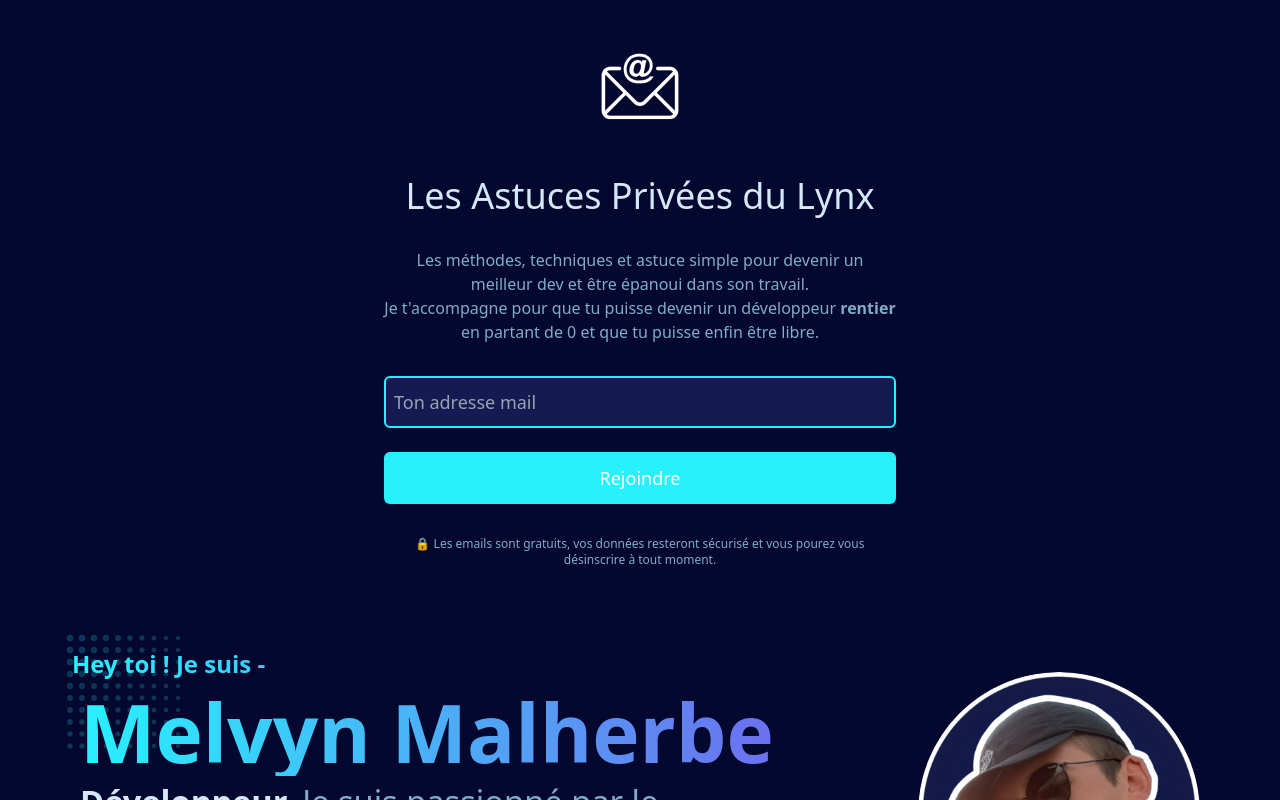
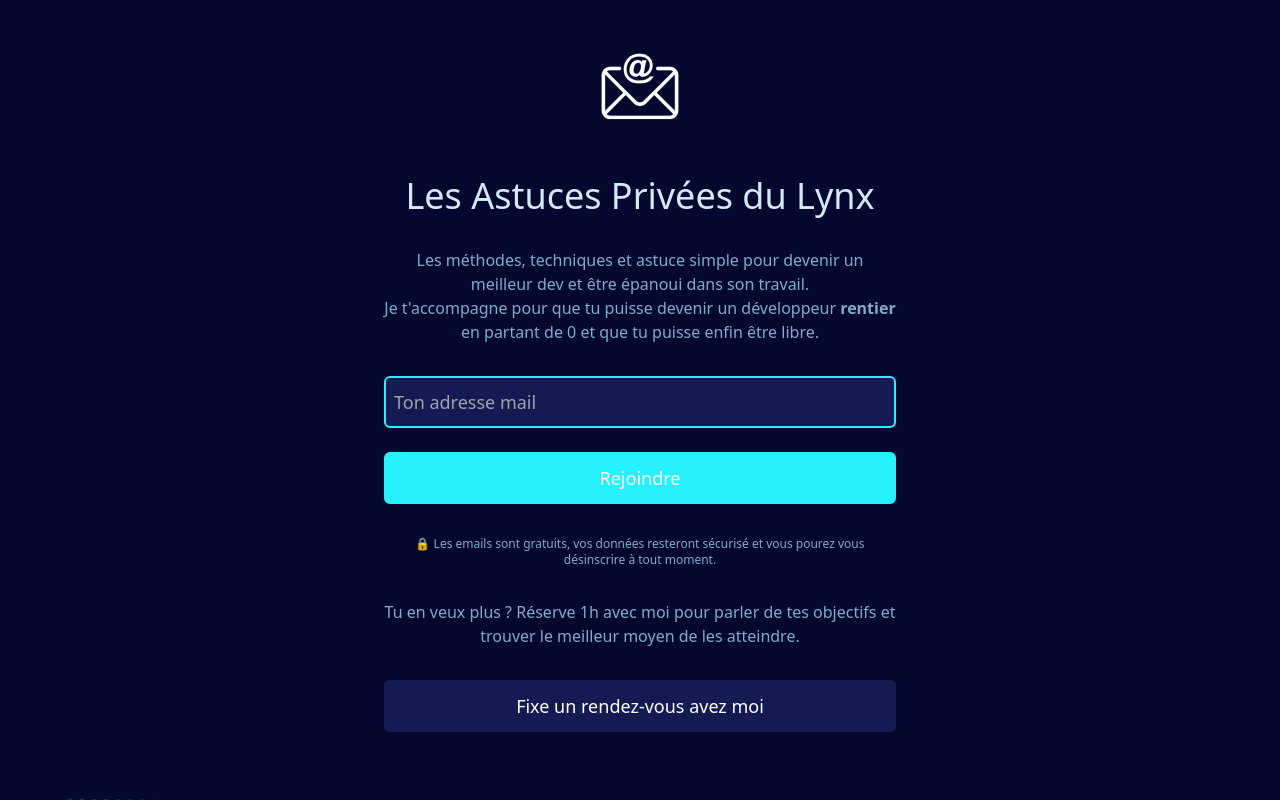
Before and after one commit to villou/melvynx-web-v3, a Next.js app: page /emails in a window 1280 px wide. Shown: the top 800 px of the page. Built offline with nearby package versions, Linux system fonts and the light colour scheme.

Commit message:
add calendly button

```diff
--- a/pages/emails.tsx
+++ b/pages/emails.tsx
@@ -1,6 +1,7 @@
 import Head from 'next/head';
 import Image from 'next/image';
 import { PropsWithChildren } from 'react';
+import { Button } from '~/components/base/button';
 import { EmailsForm } from '~/components/emails/emails-form/EmailsForm';
 import Footer from '~/components/footer/Footer';
 import { Profile } from '~/components/landing-page/profile/Profile';
@@ -33,6 +34,20 @@ export default function emails() {
           🔒 Les emails sont gratuits, vos données resteront sécurisé et vous
           pourez vous désinscrire à tout moment.
         </p>
+      </div>
+      <div className="flex flex-col items-center gap-6 sm:gap-8 text-center max-w-lg m-auto mt-4 sm:mt-8">
+        <Body>
+          Tu en veux plus ? Réserve 1h avec moi pour parler de tes objectifs et
+          trouver le meilleur moyen de les atteindre.
+        </Body>
+        <Button
+          href="https://calendly.com/melvynx/bilan-developer"
+          className="w-full"
+          variant="light"
+          fullRounded={false}
+        >
+          Fixe un rendez-vous avez moi
+        </Button>
       </div>
       <div className="my-20">
         <Profile
--- a/src/components/base/button/Button.tsx
+++ b/src/components/base/button/Button.tsx
@@ -4,16 +4,16 @@ import React from 'react';
 import { Loader } from '../loader/Loader';
 import styles from './Button.module.css';
 
-type ButtonProps = {
+type ButtonProps = React.DetailedHTMLProps<
+  React.ButtonHTMLAttributes<HTMLButtonElement>,
+  HTMLButtonElement
+> & {
   variant?: 'light' | 'primary';
   icon?: React.ReactNode;
   href?: string;
   loading?: boolean;
   fullRounded?: boolean;
-} & React.DetailedHTMLProps<
-  React.ButtonHTMLAttributes<HTMLButtonElement>,
-  HTMLButtonElement
->;
+};
 
 const getLinkElement = (href: string) => (href.includes('http') ? 'a' : Link);
 
--- a/src/components/hooks-based/InView.tsx
+++ b/src/components/hooks-based/InView.tsx
@@ -1,7 +1,6 @@
-import React from 'react';
+// in progress
+export default function InView() {
+  // const ref = React.useRef<HTMLDivElement>(null);
 
-export default function InView() {
-  const ref = React.useRef<HTMLDivElement>(null);
-
-  return () => <div ref={ref}>InView</div>;
+  return null;
 }
```
